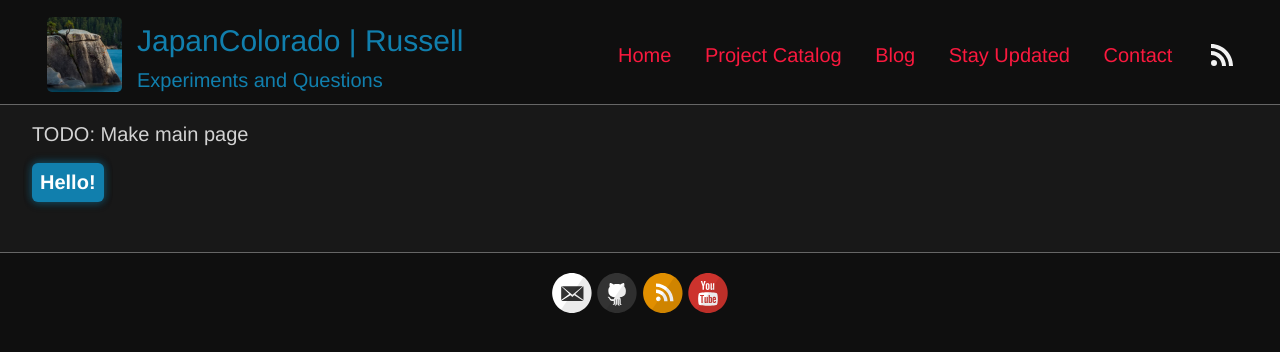
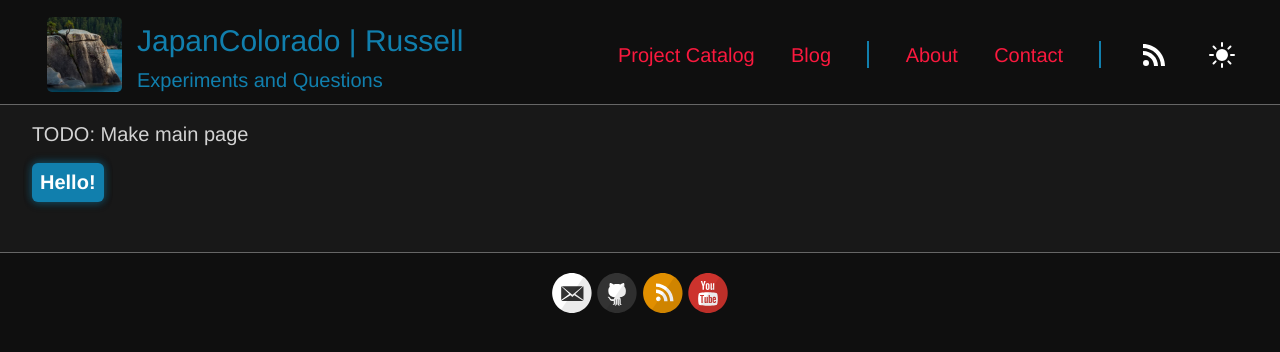
Before and after one commit to JapanColorado/japancolorado.github.io, a Jekyll site: the page built from index.html, in a window 1280 px wide. Shown: the top 352 px of the page. Built offline with Jekyll 4.4.1, drawn with Linux system fonts in a browser that asks for light colours.

Commit message:
Revamp header nav links, add theme switcher

```diff
--- a/_layouts/default.html
+++ b/_layouts/default.html
@@ -28,12 +28,20 @@
           </a>
           <nav>
             <ul class="nav">
-              <li><a href="{{ site.baseurl }}/">Home</a></li>
               <li><a href="{{ site.baseurl }}">Project Catalog</a></li>
               <li><a href="{{ site.baseurl }}/blog">Blog</a></li>
-              <li><a href="{{ site.baseurl }}">Stay Updated</a></li>
+              <li class="divider"></li>
+              <li><a href="{{ site.baseurl }}/">About</a></li>
               <li><a href="{{ site.baseurl }}">Contact</a></li>
-              <li><a href="{{ site.baseurl }}/feed.xml"><img src="../images/rss.svg" alt="RSS Feed"></a></li>
+              <li class="divider"></li>
+              <li><a class="rss" href="{{ site.baseurl }}/feed.xml"><img src="../images/rss.svg" alt="RSS Feed"></a></li>
+              <li>
+                <button class="sun">
+                  <svg xmlns="http://www.w3.org/2000/svg" viewBox="0 0 24 24" fill="currentColor" class="sun">
+                    <path d="M12 2.25a.75.75 0 01.75.75v2.25a.75.75 0 01-1.5 0V3a.75.75 0 01.75-.75zM7.5 12a4.5 4.5 0 119 0 4.5 4.5 0 01-9 0zM18.894 6.166a.75.75 0 00-1.06-1.06l-1.591 1.59a.75.75 0 101.06 1.061l1.591-1.59zM21.75 12a.75.75 0 01-.75.75h-2.25a.75.75 0 010-1.5H21a.75.75 0 01.75.75zM17.834 18.894a.75.75 0 001.06-1.06l-1.59-1.591a.75.75 0 10-1.061 1.06l1.59 1.591zM12 18a.75.75 0 01.75.75V21a.75.75 0 01-1.5 0v-2.25A.75.75 0 0112 18zM7.758 17.303a.75.75 0 00-1.061-1.06l-1.591 1.59a.75.75 0 001.06 1.061l1.591-1.59zM6 12a.75.75 0 01-.75.75H3a.75.75 0 010-1.5h2.25A.75.75 0 016 12zM6.697 7.757a.75.75 0 001.06-1.06l-1.59-1.591a.75.75 0 00-1.061 1.06l1.59 1.591z" />
+                  </svg>
+                </button>
+              </li>
             </ul>
           </nav>
         </header>
--- a/style.scss
+++ b/style.scss
@@ -206,7 +206,7 @@ img ~ em{
 // xxl
 @media (min-width: 1536px) {
   .container {
-    max-width: 1280px;
+    max-width: 1536px;
   }
 }
 
@@ -293,9 +293,20 @@ header > nav {
   max-width: 650px;
   list-style: none;
 
-  //RSS icon
-  img{
-    filter: invert(95%);
+  .rss{
+    filter: invert(100%);
+  }
+  .sun{
+    path{
+      width: 32px;
+      height: 32px;
+    }
+    width: 32px;
+    height: 32px;
+    color: white;
+    background-color: $headerBlack;
+    position:relative;
+    top: 2px;
   }
 }
 
@@ -310,7 +321,10 @@ header > nav {
   filter: invert(70%);
 }
 
-
+.divider {
+  border: 1px solid $mainBlue;
+  padding-top: 1.25em;
+}
 
 //
 // .main
```
Also changed, not shown: images/rss.svg.
